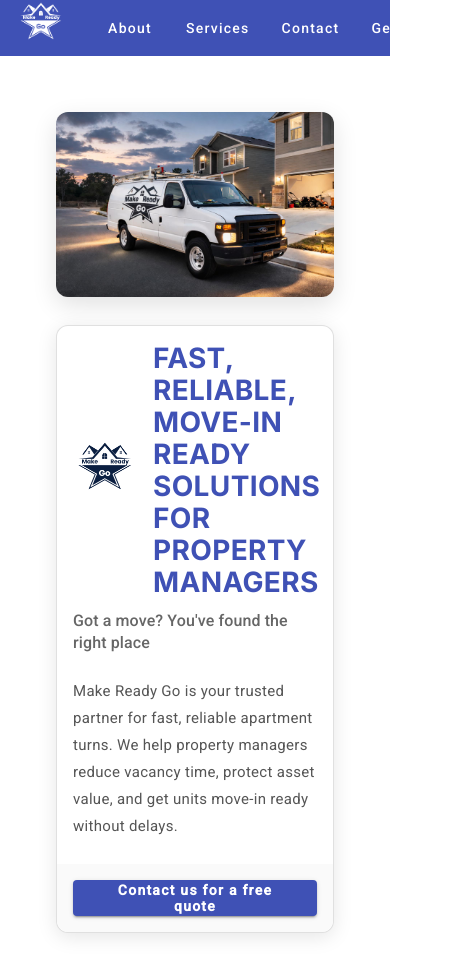
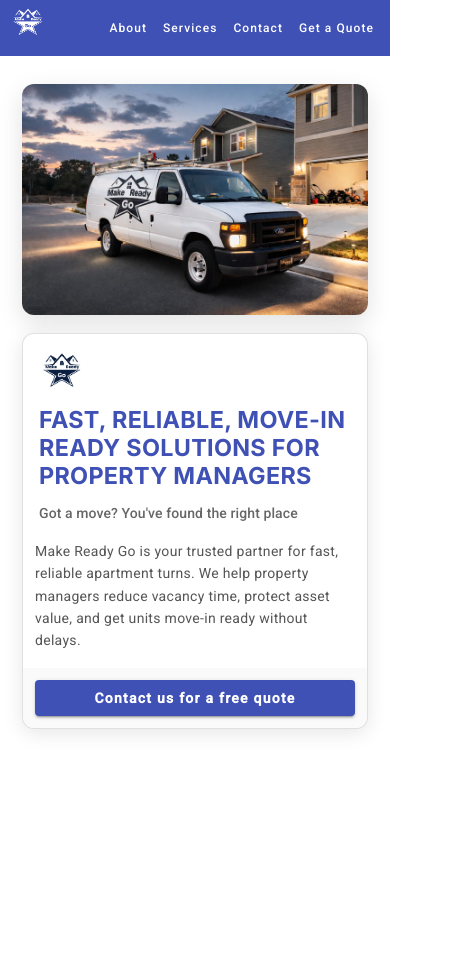
Before and after one commit to jbarcaz/make-ready-go, an Angular app: page / in a window 390 px wide. Shown: the top 976 px of the page, 467 px wide, since content can reach past the window. After the commit the page ends 844 px from the top, so only its background shows below. Built offline with nearby package versions, Linux system fonts and the light colour scheme.

Commit message:
adding updates

```diff
--- a/src/app/about/about.component.css
+++ b/src/app/about/about.component.css
@@ -5,6 +5,7 @@
 mat-card {
   max-width: 800px;
   margin: 0 auto;
+  padding: 8px;
 }
 
 h2 {
@@ -34,4 +35,33 @@
   padding: 16px;
   display: flex;
   gap: 8px;
+  flex-wrap: wrap;
 }
+
+mat-card-actions button {
+  min-width: 140px;
+}
+
+mat-card-subtitle {
+  line-height: 1.6;
+}
+
+@media (max-width: 768px) {
+  .page-container {
+    padding: 12px;
+  }
+
+  mat-card {
+    margin: 0;
+    padding: 4px;
+  }
+
+  mat-card-actions {
+    padding: 12px;
+    flex-direction: column;
+  }
+
+  mat-card-actions button {
+    width: 100%;
+  }
+}
--- a/src/app/app.component.css
+++ b/src/app/app.component.css
@@ -1,5 +1,9 @@
 .spacer {
   flex: 1 1 auto;
+}
+
+mat-toolbar {
+  gap: 12px;
 }
 
 nav a {
@@ -27,3 +31,67 @@
   font-size: 20px;
   font-weight: 500;
 }
+
+@media (max-width: 900px) {
+  main {
+    padding: 20px 16px;
+  }
+
+  nav a {
+    margin-left: 8px;
+    padding: 0 10px;
+  }
+}
+
+@media (max-width: 700px) {
+  mat-toolbar {
+    min-height: 56px;
+    height: 56px;
+    padding: 6px 10px;
+    flex-wrap: nowrap;
+    overflow: hidden;
+  }
+
+  nav {
+    width: auto;
+    display: flex;
+    flex-wrap: nowrap;
+    gap: 4px;
+    justify-content: flex-start;
+    overflow-x: auto;
+    overflow-y: hidden;
+    white-space: nowrap;
+    -webkit-overflow-scrolling: touch;
+    scrollbar-width: none;
+  }
+
+  nav::-webkit-scrollbar {
+    display: none;
+  }
+
+  nav a {
+    margin-left: 0;
+    min-width: 0;
+    padding: 0 8px;
+    line-height: 32px;
+    height: 32px;
+    font-size: 13px;
+  }
+
+  .logo {
+    height: 36px;
+    margin-right: 0;
+    flex: 0 0 auto;
+  }
+
+  main {
+    padding: 16px 10px;
+  }
+}
+
+@media (max-width: 420px) {
+  nav a {
+    font-size: 12px;
+    padding: 0 6px;
+  }
+}
--- a/src/app/contact/contact.component.html
+++ b/src/app/contact/contact.component.html
@@ -65,12 +65,14 @@
           <mat-label>Phone Number</mat-label>
           <input
             matInput
-            type="phone"
+            type="tel"
             placeholder=""
             name="phone"
-            ngModel
+            [(ngModel)]="phone"
+            (input)="onPhoneInput($event)"
             required
-            phone
+            pattern="^\(\d{3}\)\s\d{3}\s\d{4}$"
+            maxlength="14"
           />
           <mat-icon matPrefix>phone</mat-icon>
           <mat-error *ngIf="contactForm.submitted && contactForm.controls['phone']?.invalid">
--- a/src/app/contact/contact.component.ts
+++ b/src/app/contact/contact.component.ts
@@ -32,6 +32,7 @@
   loading = false;
   success = false;
   error = false;
+  phone = '';
 
   sendEmail(form: NgForm): void {
     // ❌ Stop if invalid
@@ -49,7 +50,7 @@
     this.error = false;
 
     emailjs.send(
-      'service_k38e3ww',
+      'service_2t59t3t',
       'template_fwk9i3x',
       {
         name: form.value.name,
@@ -61,6 +62,7 @@
     .then(() => {
       this.success = true;
       form.resetForm();
+      this.phone = '';
       this.navigateToSuccess();
     })
     .catch((err) => {
@@ -74,8 +76,32 @@
 
   clearForm(form: NgForm): void {
     form.resetForm();
+    this.phone = '';
     this.success = false;
     this.error = false;
+  }
+
+  onPhoneInput(event: Event): void {
+    const input = event.target as HTMLInputElement | null;
+    const formatted = this.formatPhone(input?.value ?? '');
+    if (input) {
+      input.value = formatted;
+    }
+    this.phone = formatted;
+  }
+
+  private formatPhone(value: string): string {
+    const digits = value.replace(/\D/g, '').slice(0, 10);
+
+    if (digits.length < 4) {
+      return digits;
+    }
+
+    if (digits.length < 7) {
+      return `(${digits.slice(0, 3)}) ${digits.slice(3)}`;
+    }
+
+    return `(${digits.slice(0, 3)}) ${digits.slice(3, 6)} ${digits.slice(6)}`;
   }
 
   navigateToSuccess(): void {
--- a/src/app/home/home.component.css
+++ b/src/app/home/home.component.css
@@ -111,3 +111,46 @@
   align-items: center;
   justify-content: space-between;
 }
+
+@media (max-width: 768px) {
+  .page-container {
+    padding: 12px;
+  }
+
+  .hero-image {
+    max-height: 280px;
+    margin-bottom: 14px;
+  }
+
+  .card-title {
+    gap: 10px;
+    font-size: clamp(1.2rem, 6vw, 1.8rem) !important;
+    line-height: 1.2;
+    flex-wrap: wrap;
+  }
+
+  .logo {
+    height: 46px;
+  }
+
+  .card-subtitle {
+    font-size: 14px !important;
+  }
+
+  mat-card-content {
+    padding: 16px 12px !important;
+  }
+
+  .description {
+    font-size: 14px;
+    line-height: 1.6;
+  }
+
+  mat-card-actions {
+    padding: 12px !important;
+  }
+
+  button[mat-raised-button] {
+    width: 100%;
+  }
+}
--- a/src/app/quote/quote.html
+++ b/src/app/quote/quote.html
@@ -28,7 +28,7 @@
         <mat-form-field appearance="outline" class="grid-item">
           <mat-label>Full Name</mat-label>
           <input matInput name="name" ngModel required minlength="2" />
-          <mat-error *ngIf="quoteForm.submitted && quoteForm.controls['name']?.invalid">
+          <mat-error *ngIf="(quoteForm.submitted || quoteForm.controls['name']?.touched) && quoteForm.controls['name']?.invalid">
             Name is required
           </mat-error>
         </mat-form-field>
@@ -36,31 +36,46 @@
         <mat-form-field appearance="outline" class="grid-item">
           <mat-label>Company / Property Name</mat-label>
           <input matInput name="company" ngModel required minlength="2" />
-          <mat-error *ngIf="quoteForm.submitted && quoteForm.controls['company']?.invalid">
+          <mat-error *ngIf="(quoteForm.submitted || quoteForm.controls['company']?.touched) && quoteForm.controls['company']?.invalid">
             Company is required
           </mat-error>
         </mat-form-field>
 
         <mat-form-field appearance="outline" class="grid-item">
           <mat-label>Phone</mat-label>
-          <input matInput type="tel" name="phone" ngModel required />
-          <mat-error *ngIf="quoteForm.submitted && quoteForm.controls['phone']?.invalid">
-            Phone is required
+          <input
+            matInput
+            type="tel"
+            name="phone"
+            [(ngModel)]="phone"
+            (input)="onPhoneInput($event)"
+            required
+            pattern="^\(\d{3}\)\s\d{3}\s\d{4}$"
+            maxlength="14"
+          />
+          <mat-error *ngIf="(quoteForm.submitted || quoteForm.controls['phone']?.touched) && quoteForm.controls['phone']?.errors?.['required']">
+            Phone is required.
+          </mat-error>
+          <mat-error *ngIf="(quoteForm.submitted || quoteForm.controls['phone']?.touched) && quoteForm.controls['phone']?.errors?.['pattern']">
+            Enter a valid phone number.
           </mat-error>
         </mat-form-field>
 
         <mat-form-field appearance="outline" class="grid-item">
           <mat-label>Email</mat-label>
           <input matInput type="email" name="email" ngModel required email />
-          <mat-error *ngIf="quoteForm.submitted && quoteForm.controls['email']?.invalid">
-            Enter a valid email
+          <mat-error *ngIf="(quoteForm.submitted || quoteForm.controls['email']?.touched) && quoteForm.controls['email']?.errors?.['required']">
+            Email is required.
+          </mat-error>
+          <mat-error *ngIf="(quoteForm.submitted || quoteForm.controls['email']?.touched) && quoteForm.controls['email']?.errors?.['email']">
+            Enter a valid email.
           </mat-error>
         </mat-form-field>
 
         <mat-form-field appearance="outline" class="grid-item grid-span-2">
           <mat-label>Property Address</mat-label>
           <input matInput name="propertyAddress" ngModel required minlength="5" />
-          <mat-error *ngIf="quoteForm.submitted && quoteForm.controls['propertyAddress']?.invalid">
+          <mat-error *ngIf="(quoteForm.submitted || quoteForm.controls['propertyAddress']?.touched) && quoteForm.controls['propertyAddress']?.invalid">
             Property address is required
           </mat-error>
         </mat-form-field>
@@ -72,7 +87,7 @@
               {{ service }}
             </mat-option>
           </mat-select>
-          <mat-error *ngIf="quoteForm.submitted && quoteForm.controls['serviceType']?.invalid">
+          <mat-error *ngIf="(quoteForm.submitted || quoteForm.controls['serviceType']?.touched) && quoteForm.controls['serviceType']?.invalid">
             Select a service type
           </mat-error>
         </mat-form-field>
@@ -84,7 +99,7 @@
               {{ propertyType }}
             </mat-option>
           </mat-select>
-          <mat-error *ngIf="quoteForm.submitted && quoteForm.controls['propertyType']?.invalid">
+          <mat-error *ngIf="(quoteForm.submitted || quoteForm.controls['propertyType']?.touched) && quoteForm.controls['propertyType']?.invalid">
             Select a property type
           </mat-error>
         </mat-form-field>
@@ -115,7 +130,7 @@
               {{ bedroom }}
             </mat-option>
           </mat-select>
-          <mat-error *ngIf="quoteForm.submitted && quoteForm.controls['bedrooms']?.invalid">
+          <mat-error *ngIf="(quoteForm.submitted || quoteForm.controls['bedrooms']?.touched) && quoteForm.controls['bedrooms']?.invalid">
             Select number of bedrooms
           </mat-error>
         </mat-form-field>
@@ -127,14 +142,14 @@
               {{ timeline }}
             </mat-option>
           </mat-select>
-          <mat-error *ngIf="quoteForm.submitted && quoteForm.controls['timeline']?.invalid">
+          <mat-error *ngIf="(quoteForm.submitted || quoteForm.controls['timeline']?.touched) && quoteForm.controls['timeline']?.invalid">
             Select a timeline
           </mat-error>
         </mat-form-field>
       </div>
 
       <div class="button-row">
-        <button class="submit-btn" type="submit" [disabled]="loading">
+        <button class="submit-btn" type="submit" [disabled]="loading || quoteForm.invalid">
           {{ loading ? 'Sending...' : 'Request Quote' }}
         </button>
       </div>
--- a/src/app/quote/quote.ts
+++ b/src/app/quote/quote.ts
@@ -29,6 +29,7 @@
   loading = false;
   success = false;
   error = false;
+  phone = '';
   // Attachment upload temporarily disabled until EmailJS subscription is enabled.
   // selectedPhotoCount = 0;
 
@@ -75,7 +76,7 @@
     this.error = false;
 
     emailjs.send(
-      'service_k38e3ww',
+      'service_2t59t3t',
       'template_fwk9i3x',
       {
         name: form.value.name,
@@ -95,6 +96,7 @@
       .then(() => {
         this.success = true;
         form.resetForm();
+        this.phone = '';
         this.navigateToSuccess();
       })
       .catch((err) => {
@@ -111,6 +113,29 @@
   //   this.selectedPhotoCount = input?.files?.length ?? 0;
   // }
 
+  onPhoneInput(event: Event): void {
+    const input = event.target as HTMLInputElement | null;
+    const formatted = this.formatPhone(input?.value ?? '');
+    if (input) {
+      input.value = formatted;
+    }
+    this.phone = formatted;
+  }
+
+  private formatPhone(value: string): string {
+    const digits = value.replace(/\D/g, '').slice(0, 10);
+
+    if (digits.length < 4) {
+      return digits;
+    }
+
+    if (digits.length < 7) {
+      return `(${digits.slice(0, 3)}) ${digits.slice(3)}`;
+    }
+
+    return `(${digits.slice(0, 3)}) ${digits.slice(3, 6)} ${digits.slice(6)}`;
+  }
+
   navigateToSuccess(): void {
     // Use Angular's router to navigate to the success page
     window.location.href = '#/success';
--- a/src/app/services/services.css
+++ b/src/app/services/services.css
@@ -1,11 +1,23 @@
+.page-container {
+  padding: 20px;
+}
+
+mat-card {
+  max-width: 800px;
+  margin: 0 auto;
+}
+
 .card-header {
   margin-top: 20px;
   margin-bottom: 20px;
+  text-align: center;
 }
 
 .card-title {
-  font-size: 1.8rem;
-  font-weight: 600;
+  font-size: clamp(2rem, 4vw, 3rem);
+  line-height: 1.1;
+  letter-spacing: -0.01em;
+  font-weight: 700;
   color: #3f51b5;
 }
 
@@ -14,3 +26,23 @@
   color: #666;
   margin-top: 4px;
 }
+
+mat-card-content {
+  padding-top: 0;
+  line-height: 1.6;
+}
+
+@media (max-width: 768px) {
+  .page-container {
+    padding: 12px;
+  }
+
+  mat-card {
+    margin: 0;
+  }
+
+  .card-header {
+    margin-top: 10px;
+    margin-bottom: 10px;
+  }
+}
--- a/src/app/services/services.html
+++ b/src/app/services/services.html
@@ -1,3 +1,4 @@
+<div class="page-container">
   <mat-card>
     <mat-card-header class="card-header">
       <mat-card-title class="card-title">Our Services</mat-card-title>
@@ -38,3 +39,4 @@
         Safe handling and relocation of appliances.
     </mat-card-content>
   </mat-card>
+</div>
```
Also changed, not shown: 10 other files (tests, documents, lock files or other folders).
